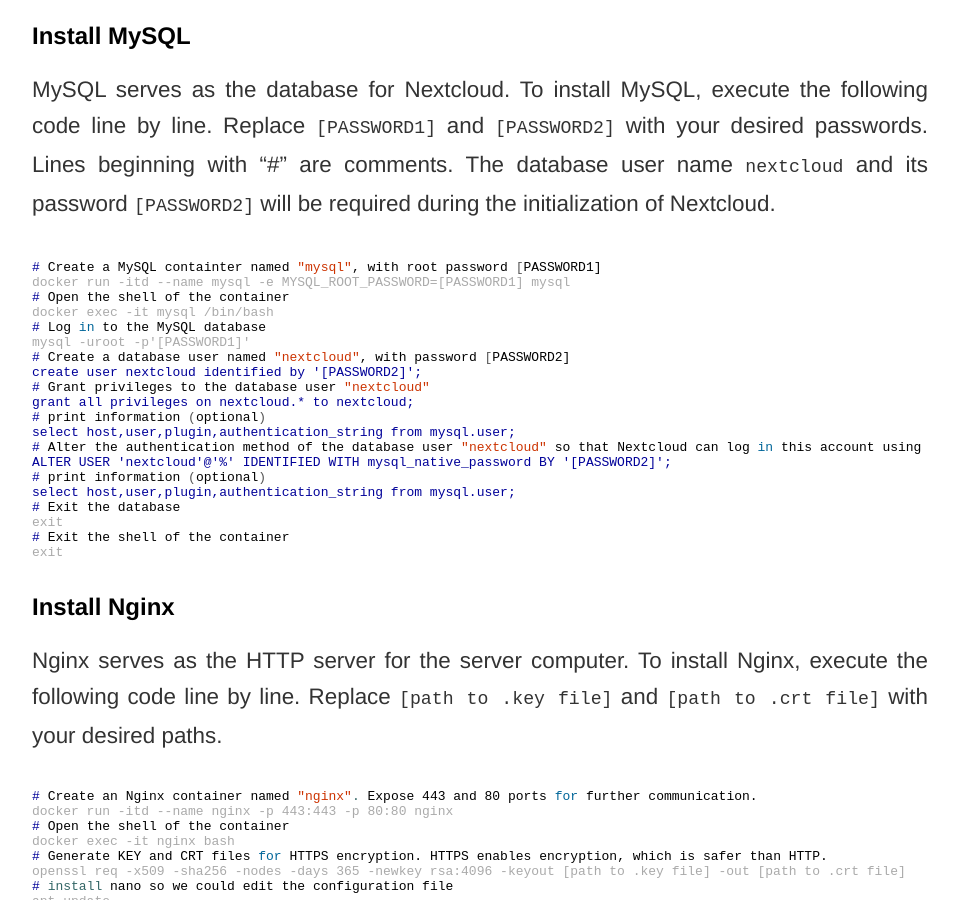
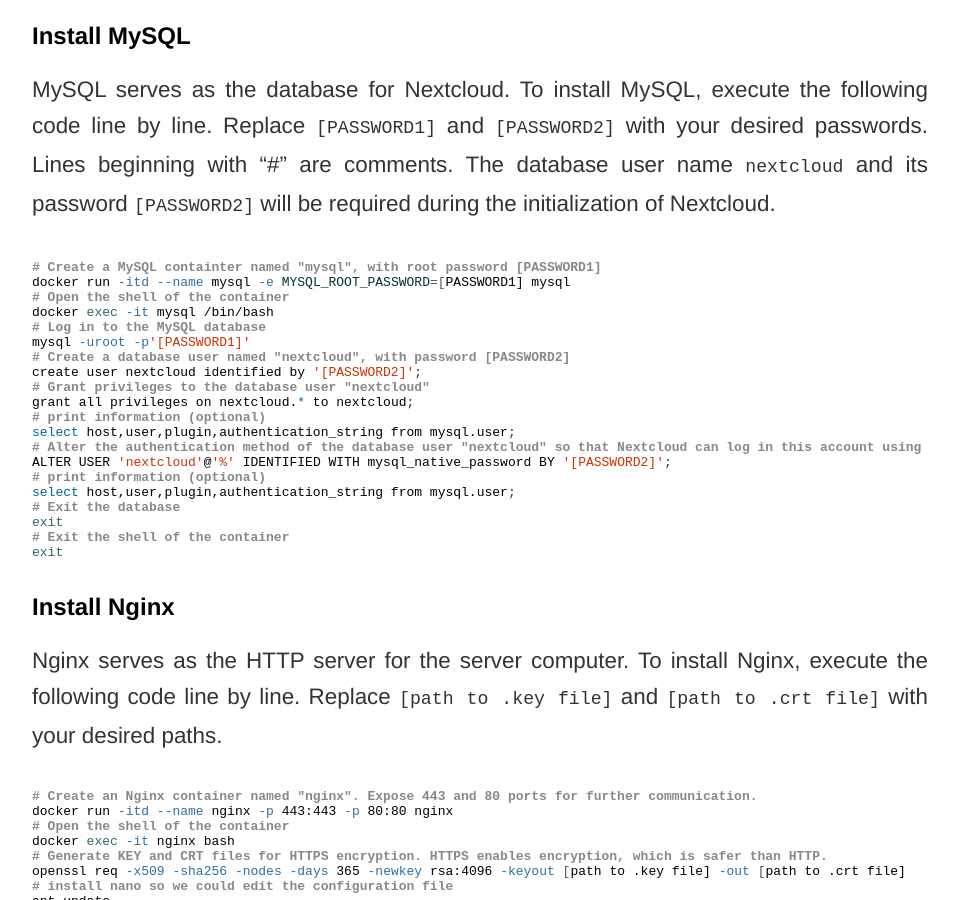
Before and after one commit to cover-me/cover-me.github.io, a Jekyll site: the page built from _posts/2024-04-03-Install-Nextcloud-and-Onlyoffice-with-Dokcer.md, in a window 1280 px wide and 900 px high, scrolled down 970 px. Shown: the whole window, without its empty margins (160-1119 px from the left). Built offline with Jekyll 4.4.1, drawn with Linux system fonts in a browser that asks for light colours; some of the changed text lies outside the part shown.

Commit message:
Update 2024-04-03-Install-Nextcloud-and-Onlyoffice-with-Dokcer.md

````diff
--- a/_posts/2024-04-03-Install-Nextcloud-and-Onlyoffice-with-Dokcer.md
+++ b/_posts/2024-04-03-Install-Nextcloud-and-Onlyoffice-with-Dokcer.md
@@ -15,7 +15,7 @@
 
 MySQL serves as the database for Nextcloud. To install MySQL, execute the following code line by line. Replace `[PASSWORD1]` and `[PASSWORD2]` with your desired passwords. Lines beginning with "#" are comments. The database user name `nextcloud` and its password `[PASSWORD2]` will be required during the initialization of Nextcloud.
 
-```console
+```shell
 # Create a MySQL containter named "mysql", with root password [PASSWORD1]
 docker run -itd --name mysql -e MYSQL_ROOT_PASSWORD=[PASSWORD1] mysql
 # Open the shell of the container
@@ -42,7 +42,7 @@
 
 Nginx serves as the HTTP server for the server computer. To install Nginx, execute the following code line by line. Replace `[path to .key file]` and `[path to .crt file]` with your desired paths.
 
-```console
+```shell
 # Create an Nginx container named "nginx". Expose 443 and 80 ports for further communication.
 docker run -itd --name nginx -p 443:443 -p 80:80 nginx
 # Open the shell of the container
@@ -56,13 +56,13 @@
 
 Next, make changes to the configuration file of Nginx.
 
-```console
+```shell
 nano /etc/nginx/conf.d/default.conf
 ```
 
 Delete all content and replace it with the following code
 
-```console
+```shell
 # generated 2023-01-02, Mozilla Guideline v5.6, nginx 1.23.3, OpenSSL 1.1.1n, modern configuration
 # https://ssl-config.mozilla.org/#server=nginx&version=1.23.3&config=modern&openssl=1.1.1n&guideline=5.6
 
@@ -177,7 +177,7 @@
 
 Finally, excute the following code in the shell line by line.
 
-```console
+```shell
 # exit the container
 exit
 # restart container nginx
@@ -186,7 +186,7 @@
 
 ## Install Nextcloud
 
-```console
+```shell
 # Create and run the container named "nextcloud". "--link" links a domain and a container IP in the hosts file
 sudo docker run -itd  -v [path to data folder]:/var/www/html/data --name nextcloud --link mysql:mysql --link nginx:[server_domain1] --link nginx:[server_domain2] nextcloud
 ```
@@ -195,7 +195,7 @@
 
 Now, open the browser on the server or a local client and navigate to `https://[server_domain1]/` (e.g., `https://server.local/`). The browser will display a warning indicating a Potential Security Risk Ahead,  becasue the website's certificate is self-signed. Ignore this warning by clicking on "Advanced..." and then "Accept the risk and continue" (for Firefox). The web page will prompt you to create an admin account for Nextcloud. Choose MySQL as the database type and enter the appropriate database username and password. The host is mysql. Skip the installation of apps, as there may be errors before further configuring Nextcloud using the code below,
 
-```console
+```shell
 # Open the configuration file
 docker exec -it nextcloud bash
 apt update
@@ -235,13 +235,13 @@
 
 Redis is used to improve the file locking efficiency in Nextcloud. If Redis is not used, a warning may appear on the administration page of Nextcloud.
 
-```console
+```shell
 sudo docker run -itd --name redis --link nginx:[server_domain1] --link nginx:[server_domain2] redis
 ```
 
 Add
 
-```console
+```shell
   'memcache.locking' => '\OC\Memcache\Redis',
   'memcache.distributed' => '\OC\Memcache\Redis',
   'redis' => [
````
